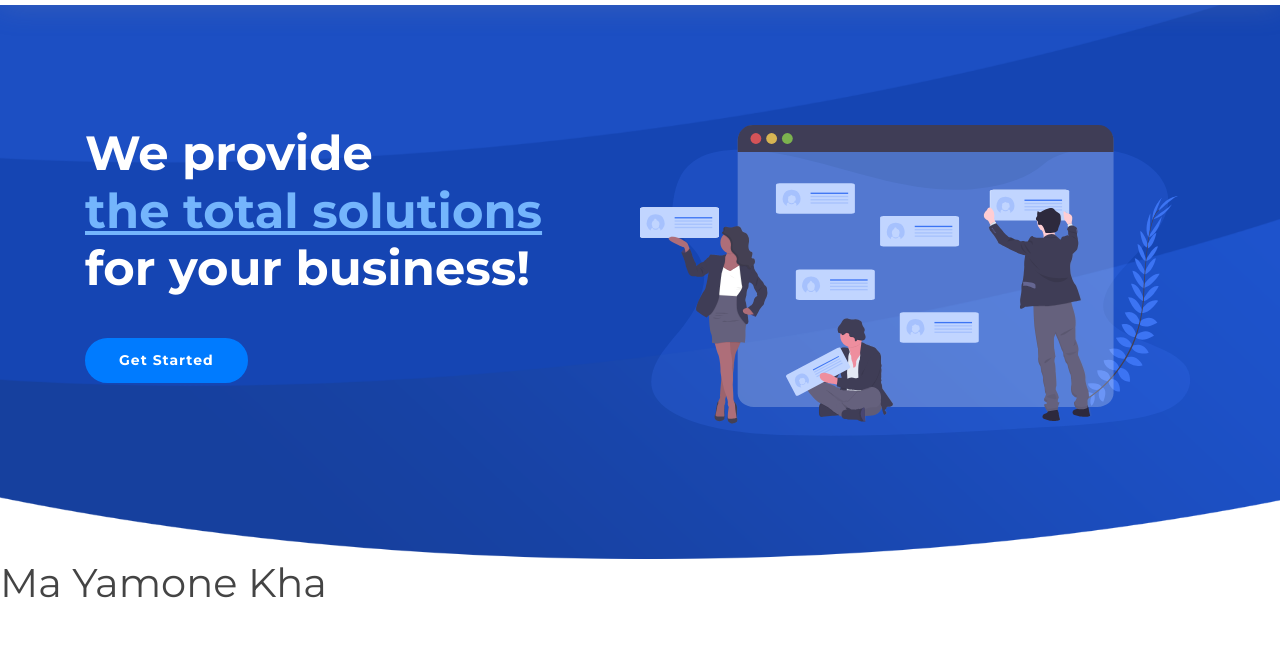
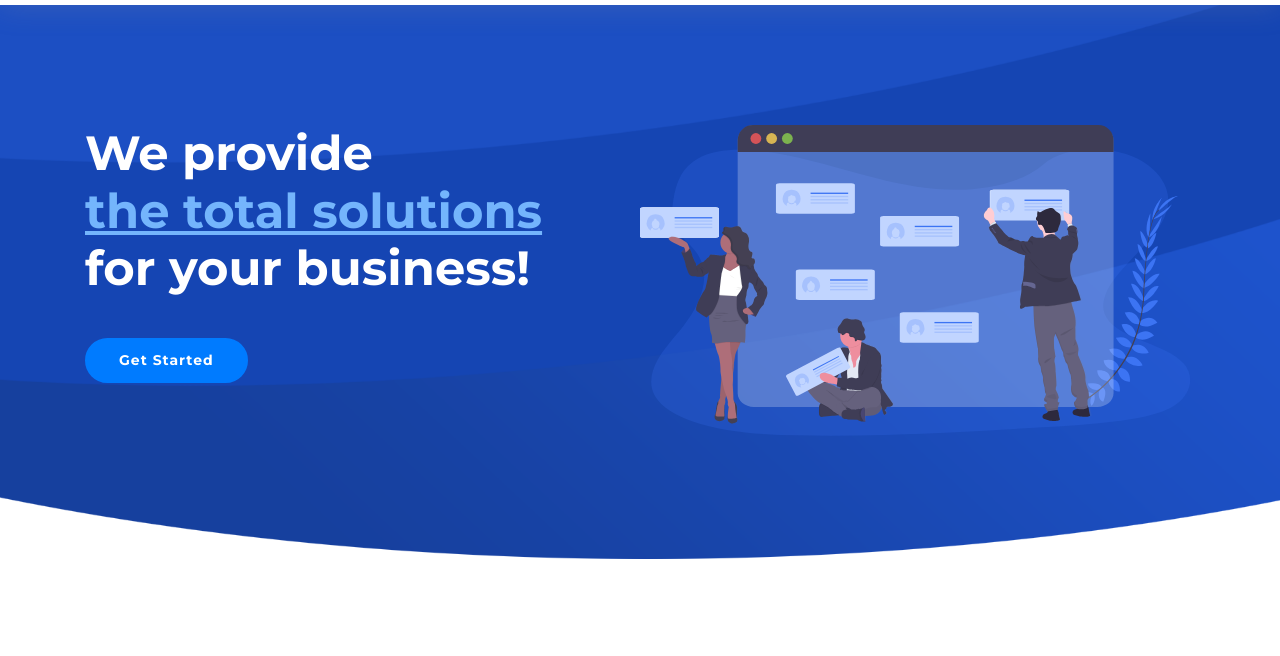
Before and after one commit to BaNyarKyawKyaw/Ahtar-Oo-Website, a plain HTML site: page index.html in a window 1280 px wide. Shown: the part 75-731 px from the top of the page. Drawn offline with nearby package versions, Linux system fonts and the light colour scheme.

Commit message:
removed tested line

```diff
--- a/index.html
+++ b/index.html
@@ -92,8 +92,6 @@ Intro Section
 <!-- Intro Section End -->
 
 <main id="main">
-
-<h1>Ma Yamone Kha</h1>
 
 <!--==========================
 About Us
```
